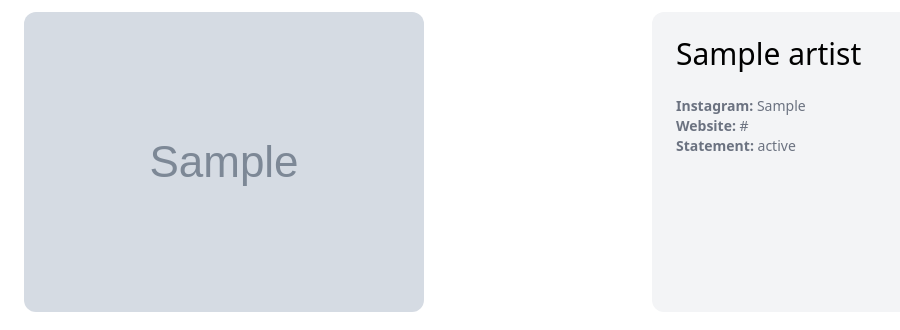
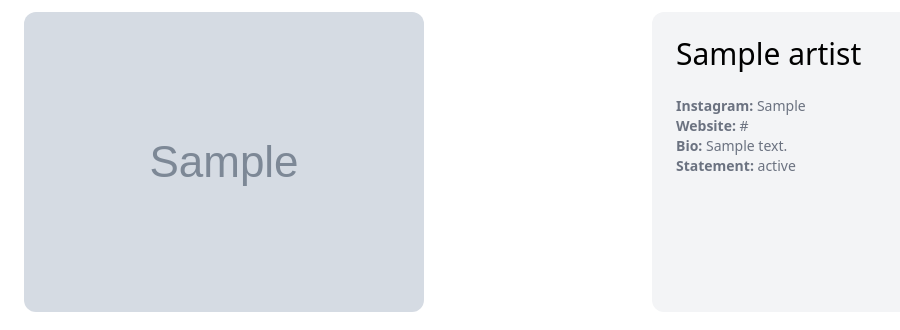
Before and after one commit to jackbackrack/120710-django, a Django app: page /pieces/shows/pieces/artists/1/ in a window 1280 px wide. Shown: the top 330 px of the page, without its empty margins (0-900 px from the left). Run offline with Django 4.2, Linux system fonts and the light colour scheme; tables that the repository leaves empty hold one stand-in row (values such as "Sample post"); grey boxes marked "Sample" are stand-in pictures; some libraries are stand-ins or nearby versions.

Commit message:
add bio to artist detail

```diff
--- a/piece/templates/piece/artist_detail.html
+++ b/piece/templates/piece/artist_detail.html
@@ -17,6 +17,9 @@
     {% if artist.website %}
     <p class="text-gray-500 text-sm"><strong>Website: </strong>{{ artist.website }}</p>
     {% endif %}
+    {% if artist.bio %}
+    <p class="text-gray-500 text-sm"><strong>Bio: </strong>{{ artist.bio }}</p>
+    {% endif %}
     {% if artist.statement %}
     <p class="text-gray-500 text-sm"><strong>Statement: </strong>{{ artist.statement }}</p>
     {% endif %}
```
